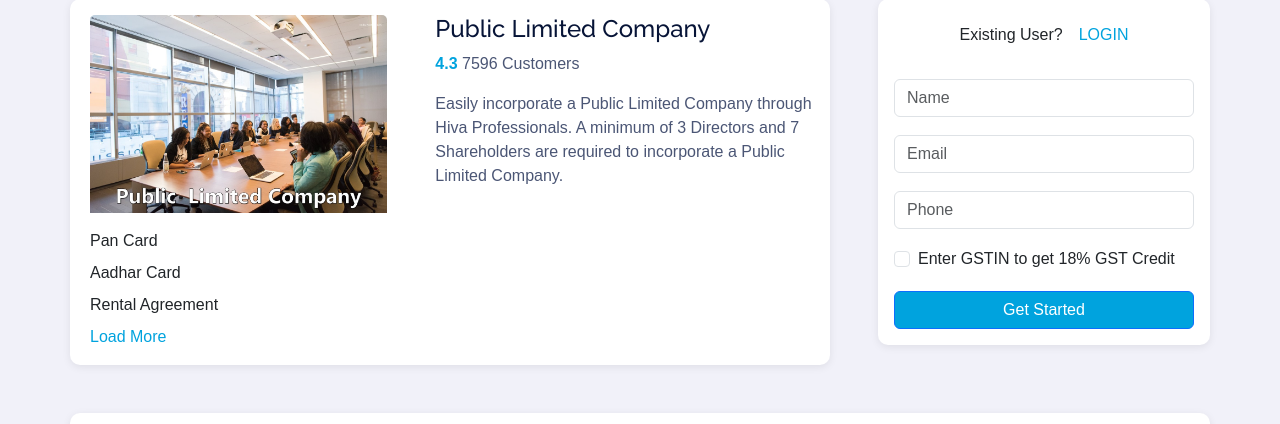
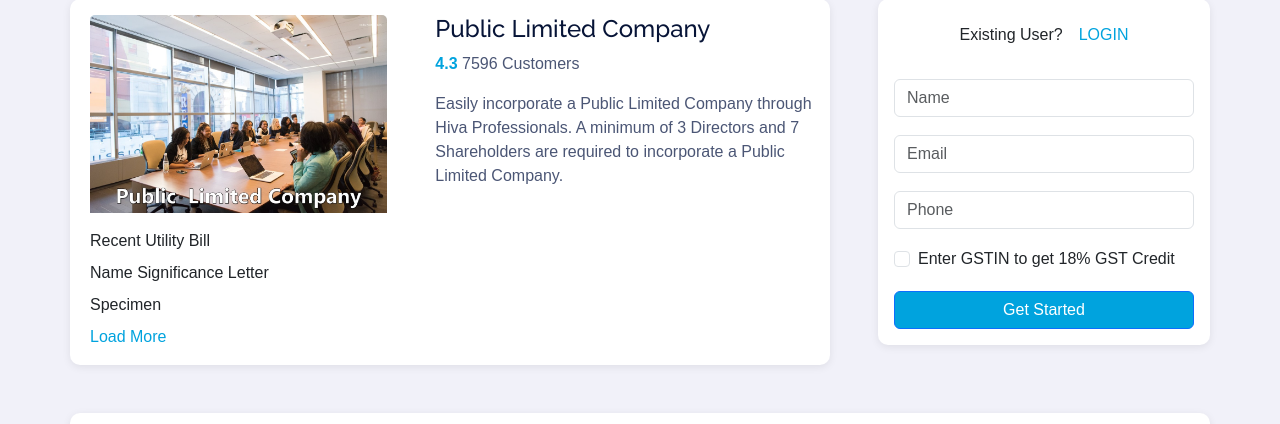
Before and after one commit to projectJVJ/ACNT, a PHP site: page /acnt/Module/NewBusiness/PublicLimitedCompany.php in a window 1280 px wide. Shown: the part 129-553 px from the top of the page. Run offline with PHP 8.4, Linux system fonts and the light colour scheme.

```diff
--- a/Module/NewBusiness/LimitedLiabilityPartnerhsip.php
+++ b/Module/NewBusiness/LimitedLiabilityPartnerhsip.php
@@ -18,8 +18,8 @@
                                 alt="Partnership Registration">
                             <div class="card-body p-0 pt-3 d-grid gap-2">
                                 <span>Pan Card</span>
-                                <span>Aadhar Card</span>
-                                <span>Rental Agreement</span>
+                                <span>Passport (Foreign Nationals Only)</span>
+                                <span>Voters Identity Card</span>
                                 <a href="#" class="text-primary">Load More</a>
                             </div>
                         </div>
--- a/Module/NewBusiness/OnepersonCompany.php
+++ b/Module/NewBusiness/OnepersonCompany.php
@@ -18,8 +18,8 @@
                                 alt="Partnership Registration">
                             <div class="card-body p-0 pt-3 d-grid gap-2">
                                 <span>Pan Card</span>
-                                <span>Aadhar Card</span>
-                                <span>Rental Agreement</span>
+                                <span>Passport</span>
+                                <span>Voters Identity Card</span>
                                 <a href="#" class="text-primary">Load More</a>
                             </div>
                         </div>
--- a/Module/NewBusiness/PrivateLimitedCompany.php
+++ b/Module/NewBusiness/PrivateLimitedCompany.php
@@ -18,8 +18,8 @@
                                 alt="Partnership Registration">
                             <div class="card-body p-0 pt-3 d-grid gap-2">
                                 <span>Pan Card</span>
-                                <span>Aadhar Card</span>
-                                <span>Rental Agreement</span>
+                                <span>Passport (Foreign Nationals Only)</span>
+                                <span>Aadhaar Card</span>
                                 <a href="#" class="text-primary">Load More</a>
                             </div>
                         </div>
--- a/Module/NewBusiness/ProducerCompany.php
+++ b/Module/NewBusiness/ProducerCompany.php
@@ -23,8 +23,8 @@
                                 alt="Partnership Registration">
                             <div class="card-body p-0 pt-3 d-grid gap-2">
                                 <span>Pan Card</span>
+                                <span>Electricity Bill</span>
                                 <span>Aadhar Card</span>
-                                <span>Rental Agreement</span>
                                 <a href="#" class="text-primary">Load More</a>
                             </div>
                         </div>
--- a/Module/NewBusiness/Proprietorship.php
+++ b/Module/NewBusiness/Proprietorship.php
@@ -19,7 +19,6 @@
                             <div class="card-body p-0 pt-3 d-grid gap-2">
                                 <span>Pan Card</span>
                                 <span>Aadhar Card</span>
-                                <span>Rental Agreement</span>
                                 <a href="#" class="text-primary">Load More</a>
                             </div>
                         </div>
--- a/Module/NewBusiness/PublicLimitedCompany.php
+++ b/Module/NewBusiness/PublicLimitedCompany.php
@@ -17,9 +17,9 @@
                             <img src="/acnt/assets/img/PublicLimitedCompany.jpg" class="card-img-top rounded-lg w-90"
                                 alt="Partnership Registration">
                             <div class="card-body p-0 pt-3 d-grid gap-2">
-                                <span>Pan Card</span>
-                                <span>Aadhar Card</span>
-                                <span>Rental Agreement</span>
+                                <span>Recent Utility Bill</span>
+                                <span>Name Significance Letter</span>
+                                <span>Specimen</span>
                                 <a href="#" class="text-primary">Load More</a>
                             </div>
                         </div>
--- a/Module/Registration/HalalLicense.php
+++ b/Module/Registration/HalalLicense.php
@@ -14,7 +14,7 @@
                 <div class="row">
                     <div class="col-md-5 ps-3 first-card p-0">
                         <div class="card border-0">
-                            <img src="../../assets/img/services.jpg" class="card-img-top rounded-lg w-90"
+                            <img src="/acnt/assets/img/services.jpg" class="card-img-top rounded-lg w-90"
                                 alt="Halal License & Certification image">
                         </div>
                     </div>
```
